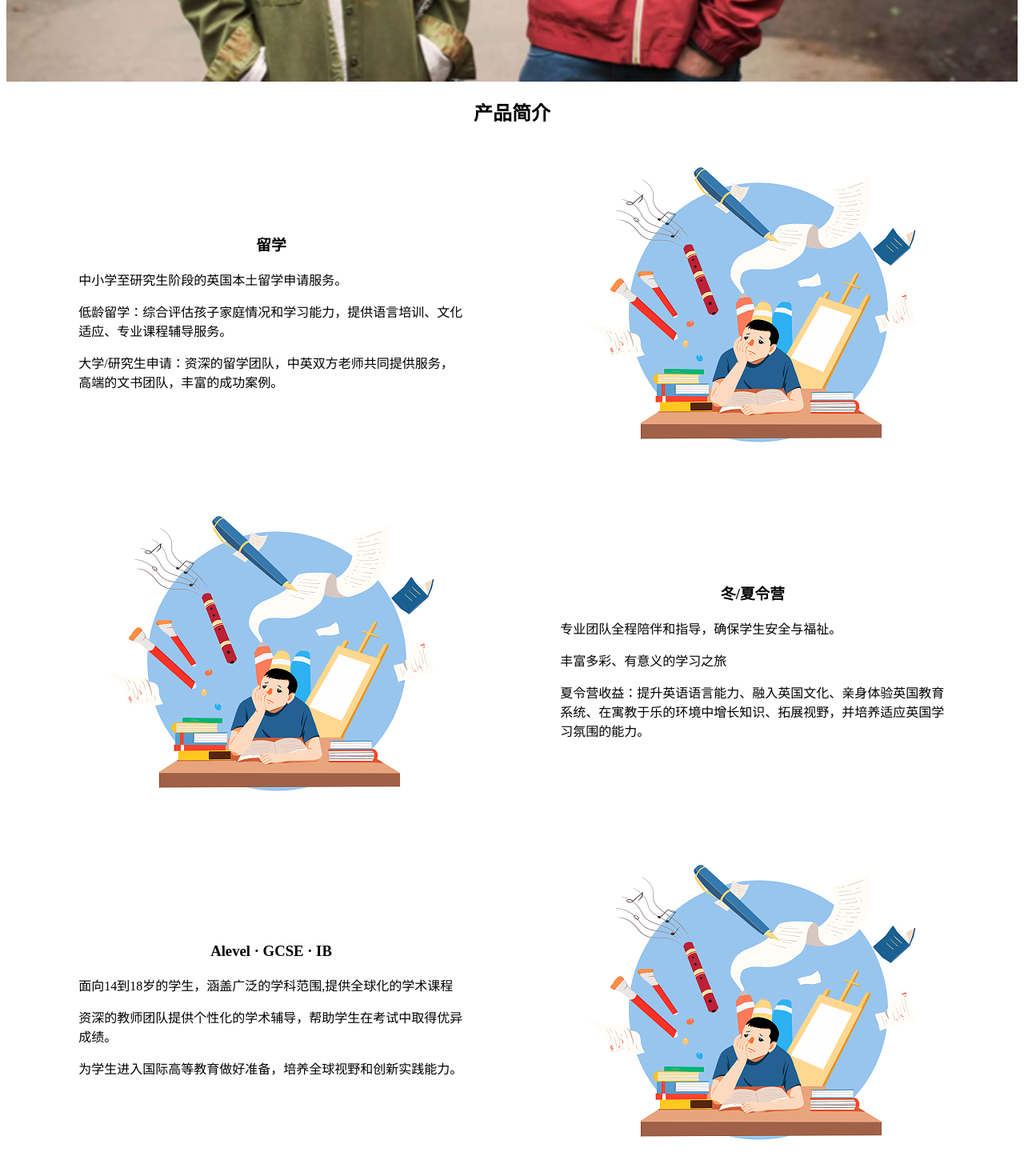
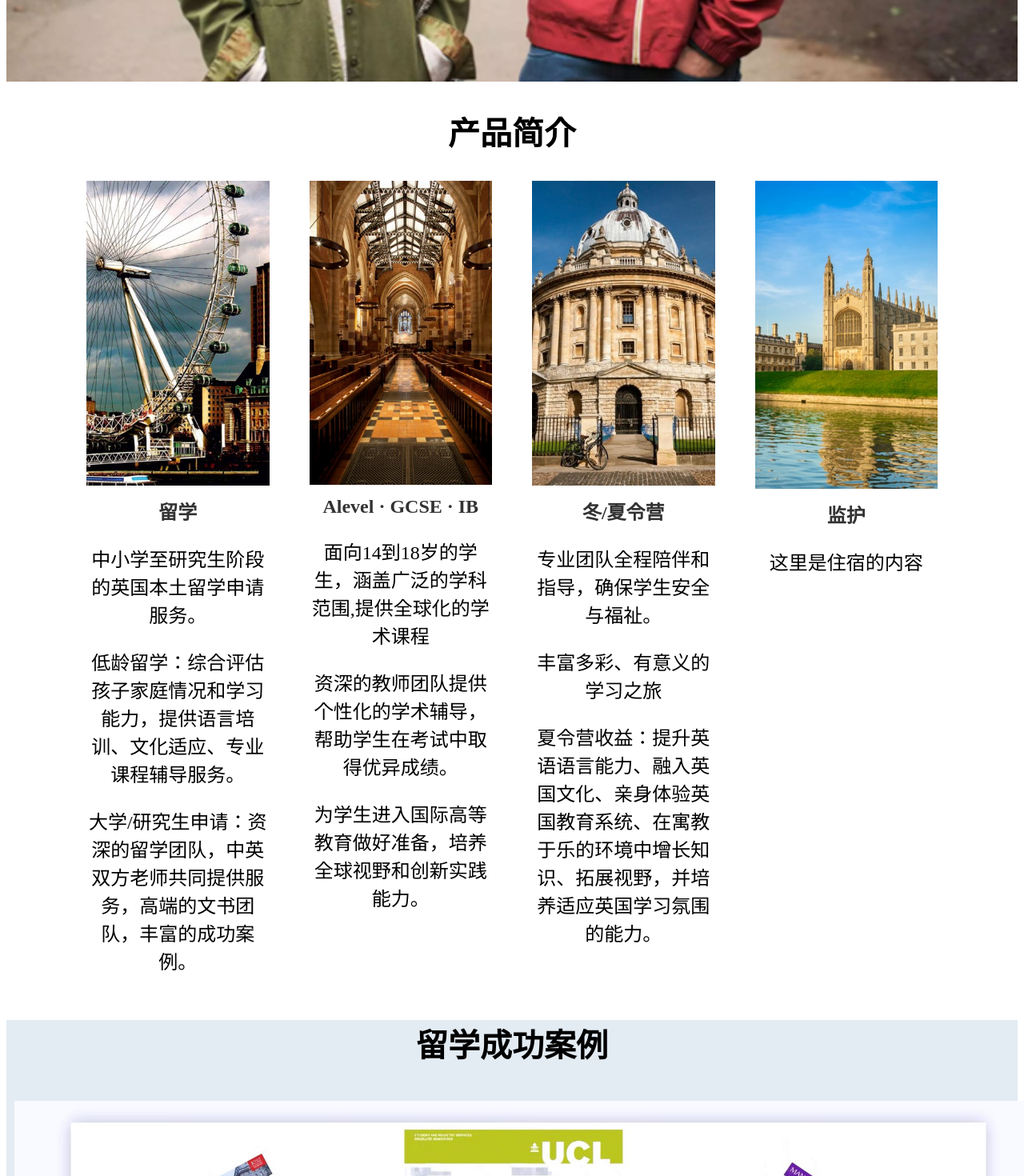
Before and after one commit to Nolan-Nan/Topuk-Front, a Vue app: page / in a window 1280 px wide. Shown: the part 660-2130 px from the top of the page at 80% size. Built offline with nearby package versions, Linux system fonts and the light colour scheme.

Commit message:
intro and offer

```diff
--- a/src/components/Home.vue
+++ b/src/components/Home.vue
@@ -9,52 +9,44 @@
             </div>
         </section>
         <section class="section2">
-            <h2>产品简介</h2>
+            <h1>产品简介</h1>
             <div class="products">
-                <div class="item">
-                    <h3>留学</h3>
+                <div>
+                    <img src="../images/london.jpg" alt="London">
+                    <p><router-link to="/">留学</router-link></p>
                     <p>中小学至研究生阶段的英国本土留学申请服务。</p>
                     <p>低龄留学：综合评估孩子家庭情况和学习能力，提供语言培训、文化适应、专业课程辅导服务。</p>
                     <p>大学/研究生申请：资深的留学团队，中英双方老师共同提供服务，高端的文书团队，丰富的成功案例。</p>
                 </div>
                 <div>
-                    <img src="../images/study.jpg" alt="图片1">
-                </div>
-                <div>
-                    <img src="../images/study.jpg" alt="图片1">
-                </div>
-                <div class="item">
-                    <h3>冬/夏令营</h3>
-                    <p>专业团队全程陪伴和指导，确保学生安全与福祉。</p>
-                    <p>丰富多彩、有意义的学习之旅</p>
-                    <p>夏令营收益：提升英语语言能力、融入英国文化、亲身体验英国教育系统、在寓教于乐的环境中增长知识、拓展视野，并培养适应英国学习氛围的能力。</p>
-                </div>
-                <div class="item">
-                    <h3>Alevel · GCSE · IB</h3>
+                    <img src="../images/school.jpg" alt="School">
+                    <p><router-link to="/international-curriculum">Alevel · GCSE · IB</router-link></p>
                     <p>面向14到18岁的学生，涵盖广泛的学科范围,提供全球化的学术课程</p>
                     <p>资深的教师团队提供个性化的学术辅导，帮助学生在考试中取得优异成绩。</p>
                     <p>为学生进入国际高等教育做好准备，培养全球视野和创新实践能力。</p>
                 </div>
                 <div>
-                    <img src="../images/study.jpg" alt="图片1">
+                    <img src="../images/oxford.jpg" alt="Oxford">
+                    <p><router-link to="/summer-camp">冬/夏令营</router-link></p>
+                    <p>专业团队全程陪伴和指导，确保学生安全与福祉。</p>
+                    <p>丰富多彩、有意义的学习之旅</p>
+                    <p>夏令营收益：提升英语语言能力、融入英国文化、亲身体验英国教育系统、在寓教于乐的环境中增长知识、拓展视野，并培养适应英国学习氛围的能力。</p>
                 </div>
                 <div>
-                    <img src="../images/study.jpg" alt="图片1">
-                </div>
-                <div class="item">
-                    <h3>监护 · 住宿</h3>
+                    <img src="../images/cambridge.jpg" alt="Cambridge">
+                    <p><router-link to="/guardianship">监护</router-link></p>
                     <p>这里是住宿的内容</p>
                 </div>
             </div>
         </section>
 
         <section class="section3">
-            <h2>留学成功案例</h2>
+            <h1>留学成功案例</h1>
             <img src="../images/offers.jpg" alt="offers">
         </section>
 
         <section class="section4">
-            <h2>师资一览</h2>
+            <h1>师资一览</h1>
             <Carousel :autoplay="5000" :items-to-show="3.95" :wrap-around="true" :transition="500">
                 <Slide v-for="slide in 12" :key="slide">
                     <div class="carousel__item">
@@ -69,8 +61,11 @@
         </section>
 
         <section class="section5">
-            <h2>夏令营 · 住宿家庭 Video</h2>
-            <p>这里是活动视频的内容</p>
+            <h1>夏令营 · 住宿家庭 Video</h1>
+            <video controls width="1200" height="800">
+                <source src="../images/vlog.mp4" type="video/mp4">
+                Your browser does not support the video tag.
+            </video>
         </section>
 
 
@@ -133,10 +128,9 @@
         .section1 h1, .section1 h3 {
             color: white; /* 设置文本颜色为白色 */
             margin-left: 100px;
-
         }
 
-        .section1 h1{
+        .section1 h1 {
             font-size: 4.5rem;
         }
 
@@ -148,22 +142,40 @@
         background-color: white; /* 设置第二个section的背景颜色为绿色 */
     }
 
+        .section2 h1 {
+            font-size: 2.5rem;
+        }
+
     .products {
         display: grid;
-        justify-items: center;
-        align-items: center;
-        grid-template-columns: repeat(2, 50%);
-        grid-column-gap: 0px;
-        grid-row-gap: 2em;
-        margin: 30px;
+        grid-template-columns: repeat(4, 1fr); /* Two columns with equal width */
+        gap: 50px; /* Adjust the gap between items */
+        margin-left: 100px;
+        margin-right: 100px;
+    }
+
+        .products div {
+            overflow: hidden; /* Ensure images don't overflow their containers */
+        }
+
+        .products img {
+            width: 100%; /* Make images fill the container */
+            height: auto; /* Maintain aspect ratio */
         }
 
         .products p {
-            text-align: left;
+            margin-top: 10px; /* Add space between image and text */
+            font-size: 1.5rem;
         }
 
-    .item {
-        width: 80%;
+        .products a {
+            text-decoration: none; /* Remove underlines from links */
+            color: #333; /* Set link color */
+            font-weight: bold; /* Make text bold */
+        }
+
+            .products a:hover {
+                color: #0066cc; /* Change link color on hover */
             }
 
     img {
@@ -175,15 +187,23 @@
         background-color: #e3ebf3; /* 设置第三个section的背景颜色为蓝色 */
     }
 
-        .section3 img{
-            width: 40%;
+        .section3 h1 {
+            font-size: 2.5rem;
+        }
+
+        .section3 img {
+            width: 100%;
             margin-top: 10px;
-            margin-left:10px;
+            margin-left: 10px;
             margin-right: 10px;
         }
 
     .section4 {
         background-color: #efefef;
+    }
+
+        .section4 h1 {
+            font-size: 2.5rem;
         }
 
     .carousel__item {
@@ -213,6 +233,11 @@
     .section5 {
         background-color: #ccdff2; /* 设置第一个section的背景颜色为红色 */
     }
+
+        .section5 h1 {
+            font-size: 2.5rem;
+        }
+
     .supen-popup {
         display: flex;
         justify-content: center;
@@ -226,5 +251,4 @@
         width: 100%;
         height: 100%;
     }
-
 </style>
```
Lines whose indentation alone changed are shown as unchanged.
